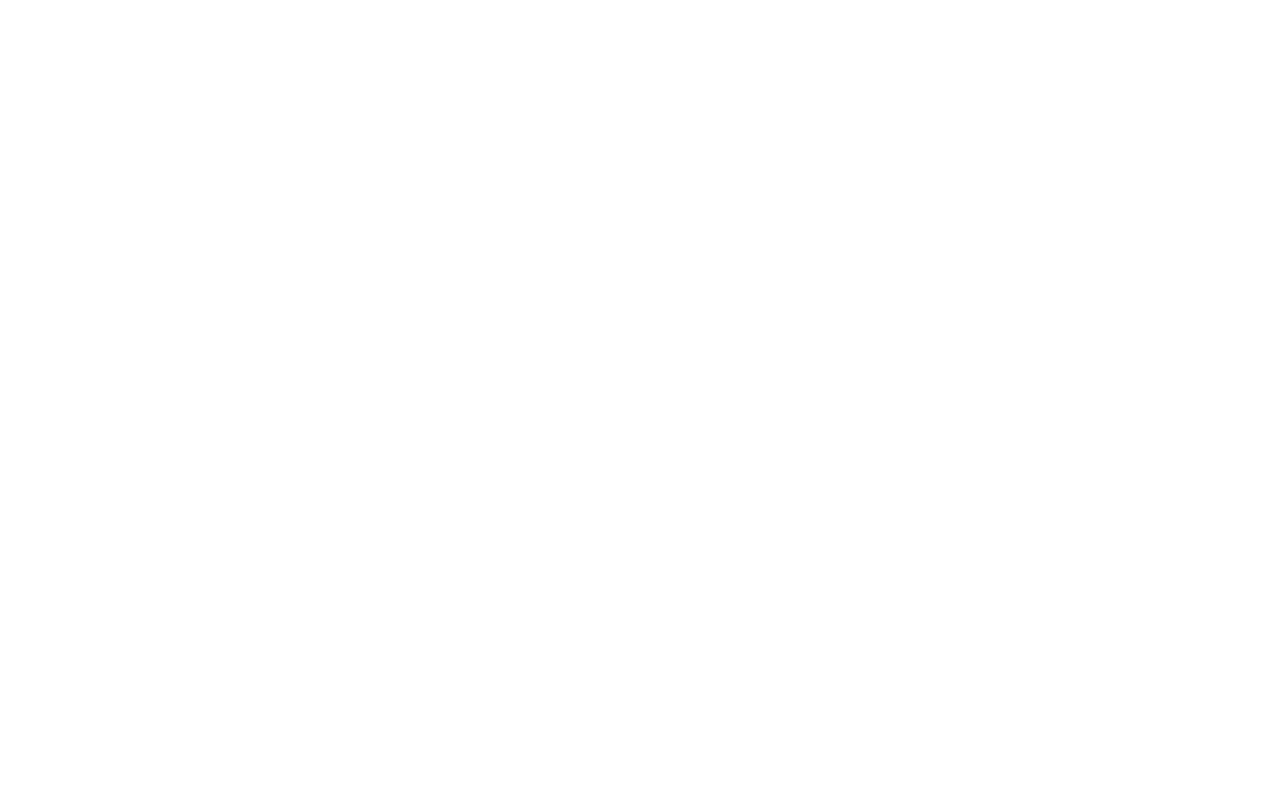
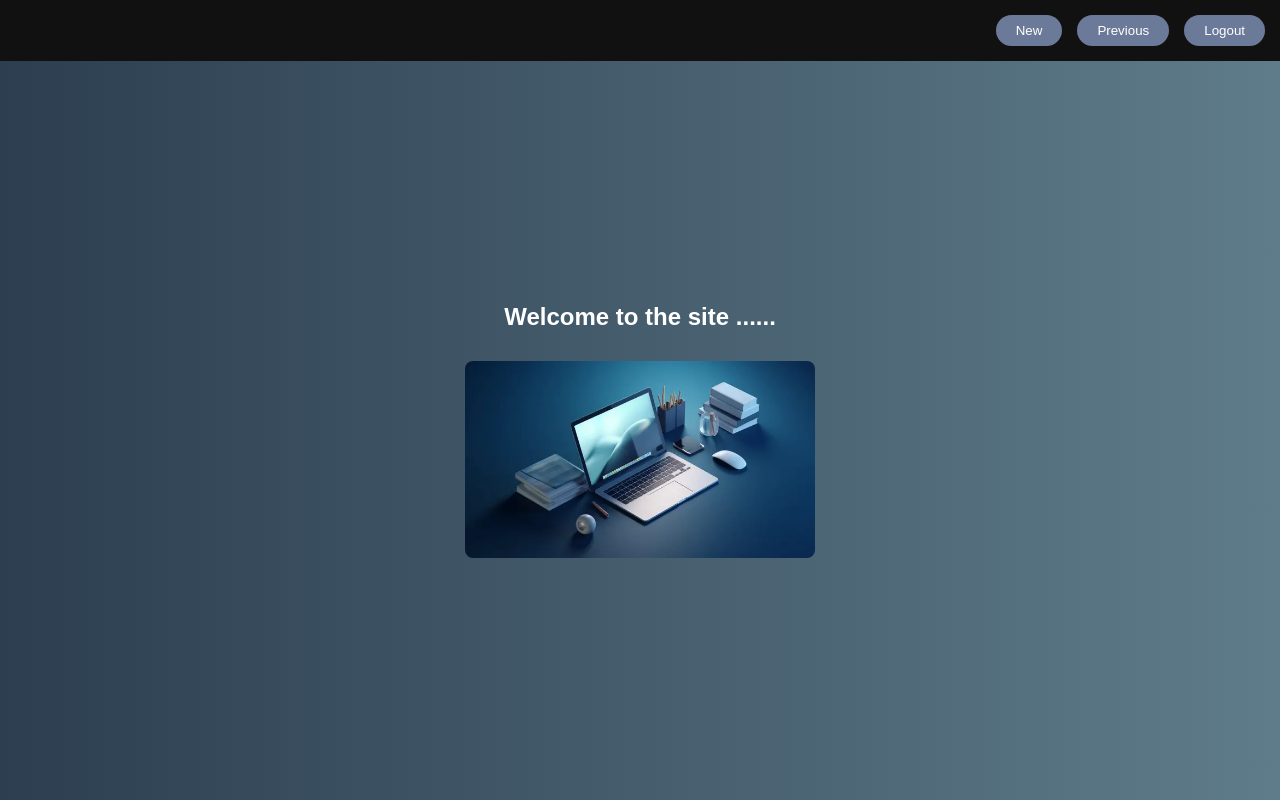
Before and after one commit to Nethmini6/Letter-Management-System, a React (Create React App) app in the folder letter-frontend/: page /dashboard in a window 1280 px wide. Before the commit this address had no page. Built offline with nearby package versions, Linux system fonts and the light colour scheme.

Commit message:
Added code for dashboard page

```diff
--- a/letter-frontend/src/App.css
+++ b/letter-frontend/src/App.css
@@ -201,3 +201,64 @@
   cursor: pointer;
   color: #0d2a42;
 }
+
+
+/*dashboard*/
+
+* {
+  margin: 0;
+  padding: 0;
+  box-sizing: border-box;
+  font-family: Arial, sans-serif;
+}
+
+.dashboard-container {
+  height: 100vh;
+  background: linear-gradient(to right, #2c3e50, #5f7c8a);
+  display: flex;
+  flex-direction: column;
+}
+
+/* Navbar */
+.navbar {
+  background-color: #111;
+  padding: 15px;
+  display: flex;
+  justify-content: flex-end;
+}
+
+.nav-buttons button {
+  margin-left: 15px;
+  padding: 8px 20px;
+  border-radius: 20px;
+  border: none;
+  background-color: #6c7a99;
+  color: white;
+  cursor: pointer;
+  transition: 0.3s;
+}
+
+.nav-buttons button:hover {
+  background-color: #8fa1c7;
+  transform: scale(1.05);
+}
+
+/* Content */
+.dashboard-content {
+  flex: 1;
+  display: flex;
+  flex-direction: column;
+  align-items: center;
+  justify-content: center;
+  color: white;
+  text-align: center;
+}
+
+.dashboard-content h2 {
+  margin-bottom: 30px;
+}
+
+.dashboard-image {
+  width: 350px;
+  border-radius: 8px;
+}
--- a/letter-frontend/src/App.js
+++ b/letter-frontend/src/App.js
@@ -28,12 +28,15 @@
 import { Routes, Route } from "react-router-dom";
 import Login from "./pages/login";
 import Signup from "./pages/signup";
+import Dashboard from "./pages/dashboard";
+import { BrowserRouter } from 'react-router-dom';
 
 function App() {
   return (
     <Routes>
       <Route path="/" element={<Login />} />
       <Route path="/signup" element={<Signup />} />
+      <Route path="/dashboard" element={<Dashboard />} />
     </Routes>
   );
 }
--- a/letter-frontend/src/Pages/dashboard.js
+++ b/letter-frontend/src/Pages/dashboard.js
@@ -0,0 +1,30 @@
+import React from "react";
+import "../App.css";
+import officeImage from "../assests/img1.jpg";
+import { useNavigate } from "react-router-dom";
+
+const Dashboard = () => {
+    const navigate = useNavigate();
+  return (
+    <div className="dashboard-container">
+
+      {/* Navbar */}
+      <div className="navbar">
+        <div className="nav-buttons">
+          <button onClick={() => navigate("/")}>New</button>
+          <button onclick={() => navigate("/")}>Previous</button>
+          <button onClick={() => navigate("/")}>Logout</button>
+        </div>
+      </div>
+
+      {/* Content */}
+      <div className="dashboard-content">
+        <h2>Welcome to the site ......</h2>
+        <img src={officeImage} alt="Office" className="dashboard-image" />
+      </div>
+
+    </div>
+  );
+};
+
+export default Dashboard;
--- a/letter-frontend/src/Pages/signup.js
+++ b/letter-frontend/src/Pages/signup.js
@@ -1,7 +1,6 @@
 import React from "react";
 import "../App.css";
 import { useNavigate } from "react-router-dom";
-//import "./Login.css";
 import officeImage from "../assests/img1.jpg";
 
 const Signup = () => {
```
